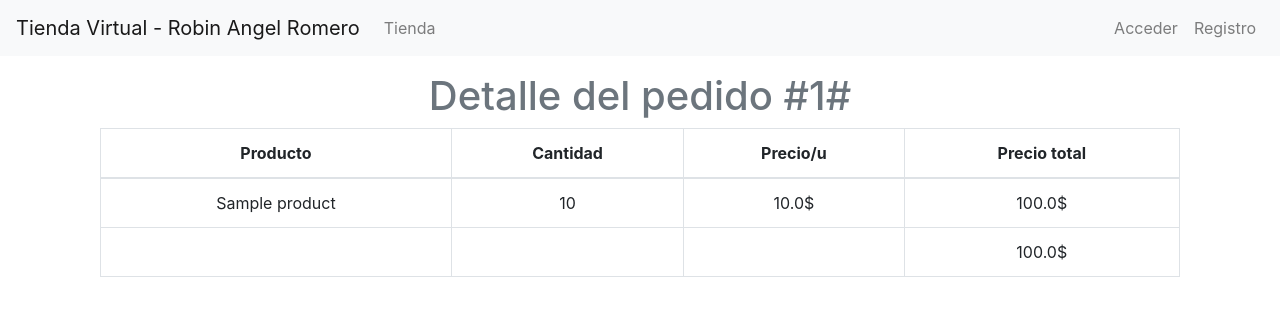
After one commit to rarc41/virtual_shop_djpy, a Django app: template templates/orders/detalle.html in a window 1280 px wide. The commit adds this page. Shown: the top 316 px of the page. Run offline with Django 3.2, Linux system fonts and the light colour scheme; the template is opened without the code that fills it: values that come from a table or form of the project are taken from there, others are empty; tables that the repository leaves empty hold one stand-in row (values such as "Sample post"); some libraries are stand-ins or nearby versions.

Commit message:
aprentemente todo esta listo, felta b uscar como hacer un despliegue

```diff
--- a/orders/urls.py
+++ b/orders/urls.py
@@ -4,6 +4,6 @@ from django.contrib.auth.decorators import login_required
 
 urlpatterns = [
     path('process_order/', process_order, name='process_order'),
-    #path('me/', login_required(OrderList.as_view(), login_url='/autenticacion/acceder'), name='order_list'),
-    #path('<int:pk>', login_required(OrderDetail.as_view(), login_url='/autenticacion/acceder'), name='order_detail'),
+    path('me/', login_required(OrderList.as_view(), login_url='/autenticacion/acceder'), name='order_list'),
+    path('<int:pk>', login_required(OrderDetail.as_view(), login_url='/autenticacion/acceder'), name='order_detail'),
 ]
--- a/templates/layouts/tienda.html
+++ b/templates/layouts/tienda.html
@@ -33,7 +33,7 @@
             <ul class="navbar-nav ml-auto">
                 {% if user.is_authenticated %}
                     <li class="nav-item">
-                        <a class="nav-link" href="#">Mis pedidos</a>
+                        <a class="nav-link" href="{%  url "order_list" %}">Mis pedidos</a>
                     </li>
                     <li class="nav-item">
                         <a class="nav-link" href="#">Hola {{ user.username }}</a>
--- /dev/null
+++ b/templates/orders/detalle.html
@@ -0,0 +1,45 @@
+{% extends 'layouts/tienda.html' %}
+
+{% load cart_tags %}
+
+{% block title %}Detalle del pedido #{{ order.id }}#{% endblock %}
+
+{% block content %}
+    <div class="container">
+        <div class="row">
+            <div class="col-12">
+                <h1 class="text-center text-muted">Detalle del pedido #{{ order.id }}#</h1>
+                <table class="table table-bordered">
+                    <thead>
+                        <tr class="text-center">
+                            <th>Producto</th>
+                            <th>Cantidad</th>
+                            <th>Precio/u</th>
+                            <th>Precio total</th>
+                        </tr>
+                    </thead>
+                    <tbody>
+                        {% for order_line in order.orderline_set.all %}
+                           <tr class="text-center">
+                                <td>{{ order_line.product.name }}</td>
+                                <td>{{ order_line.quantity }}</td>
+                                <td>{{ order_line.product.price|money_format:"$" }}</td>
+                                <td>{{ order_line.product.price|multiply:order_line.quantity|money_format:"$" }}</td>
+                            </tr>
+                        {% endfor %}
+                    </tbody>
+                    <tfoot>
+                        <tr>
+                            <td>&nbsp;</td>
+                            <td>&nbsp;</td>
+                            <td>&nbsp;</td>
+                            <td class="text-center">
+                                {{ order.total|money_format:"$" }}
+                            </td>
+                        </tr>
+                    </tfoot>
+                </table>
+            </div>
+        </div>
+    </div>
+{% endblock %}
```
Also changed, not shown: templates/orders/listado.html (added, +42 -0 lines).
